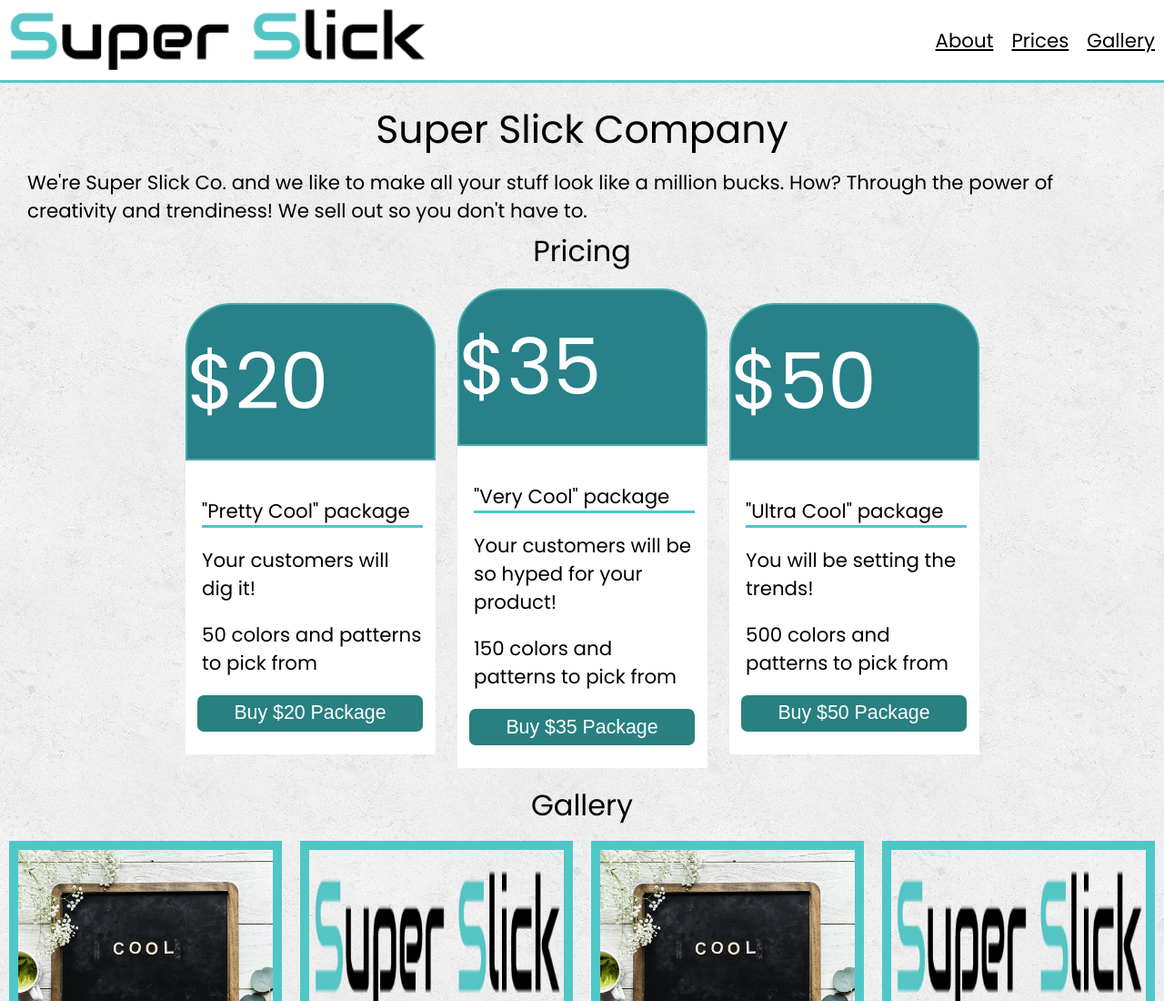
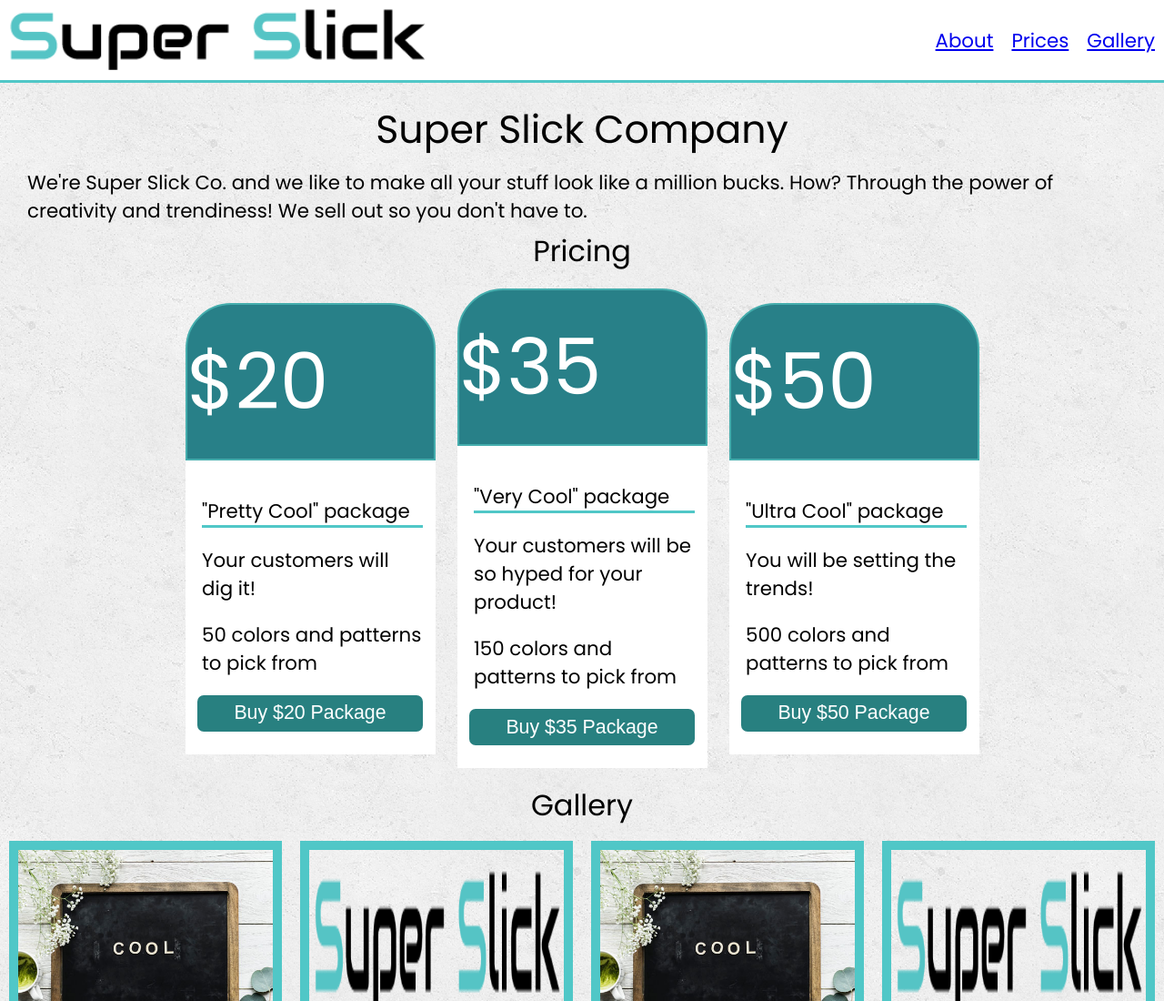
Before and after one commit to jgnwogu/homework5-2022, a plain HTML site: page flex.html in a window 1280 px wide. Shown: the top 1100 px of the page at 91% size. Drawn offline with Linux system fonts and the light colour scheme.

Commit message:
Add files via upload

```diff
--- a/css/starter.css
+++ b/css/starter.css
@@ -50,11 +50,11 @@ body{
 
   .nav_item a{
     padding: 10px;
-    color:inherit;
+    color: #0000EE;
   }
 
   .nav_item a:visited{
-    color: inherit;
+    color: #0000EE;
     text-decoration: underline;
   }
 
```
